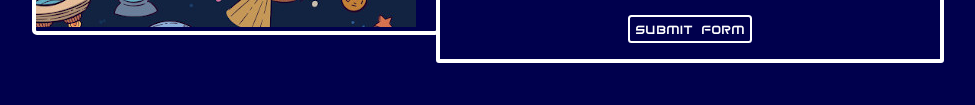
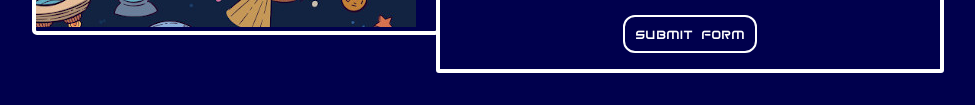
Before and after one commit to YousufRab/Sign_up_Form, a plain HTML site: page index.html in a window 1280 px wide. Shown: the part 797-902 px from the top of the page, without its empty margins (152-1127 px from the left). Drawn offline with Linux system fonts and the light colour scheme; a web font is replaced by a local one.

Commit message:
Increase padding and border radius properties for #subBtn

```diff
--- a/stylesheet.css
+++ b/stylesheet.css
@@ -230,10 +230,10 @@ input[type=radio]:hover + label +label>img {
     align-self: center;
     margin-top: 18px;
     margin-bottom: 16px;
-    padding: 5px;
+    padding: 10px;
     font-family: inherit;
     border: 2px solid white;
-    border-radius: 3.5px;
+    border-radius: 12px;
     color: white;
     background-color: transparent;
 }
```
